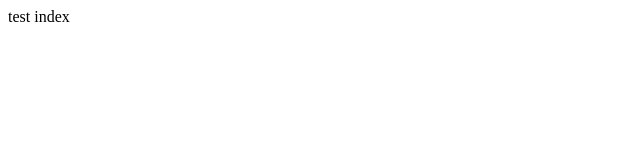
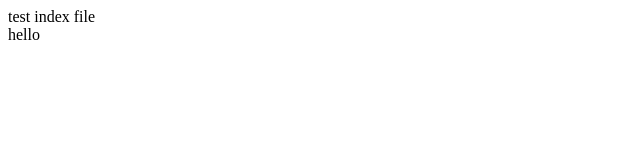
Before and after one commit to leapfrogcl/test, a plain HTML site: page index.html in a window 1280 px wide. Shown: the full height of the page, 0-640 px from the left. Drawn offline with Linux system fonts and the light colour scheme.

Commit message:
Change003

```diff
--- a/index.html
+++ b/index.html
@@ -1 +1,2 @@
-<div>test index</div>
+<div>test index file</div>
+<div>hello</div>
```
